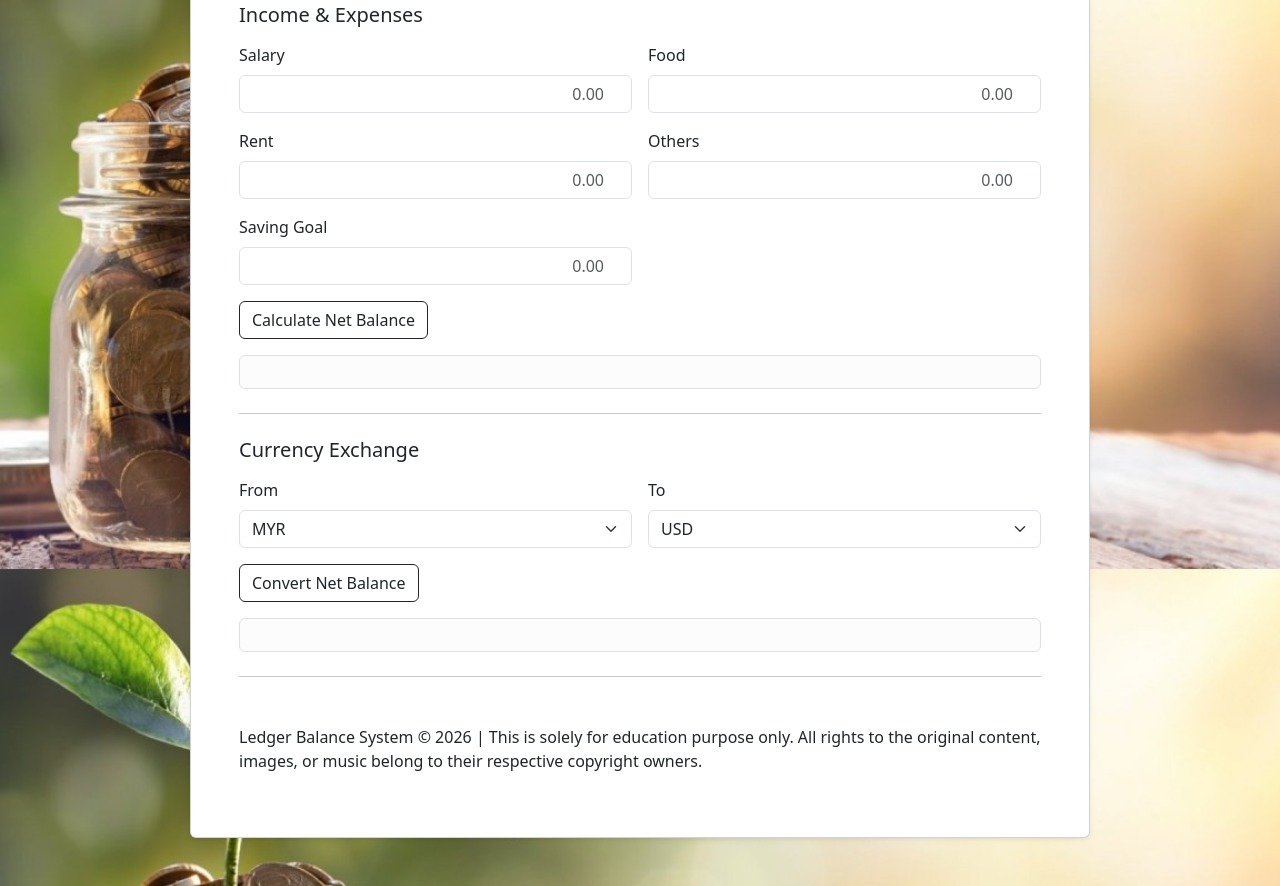
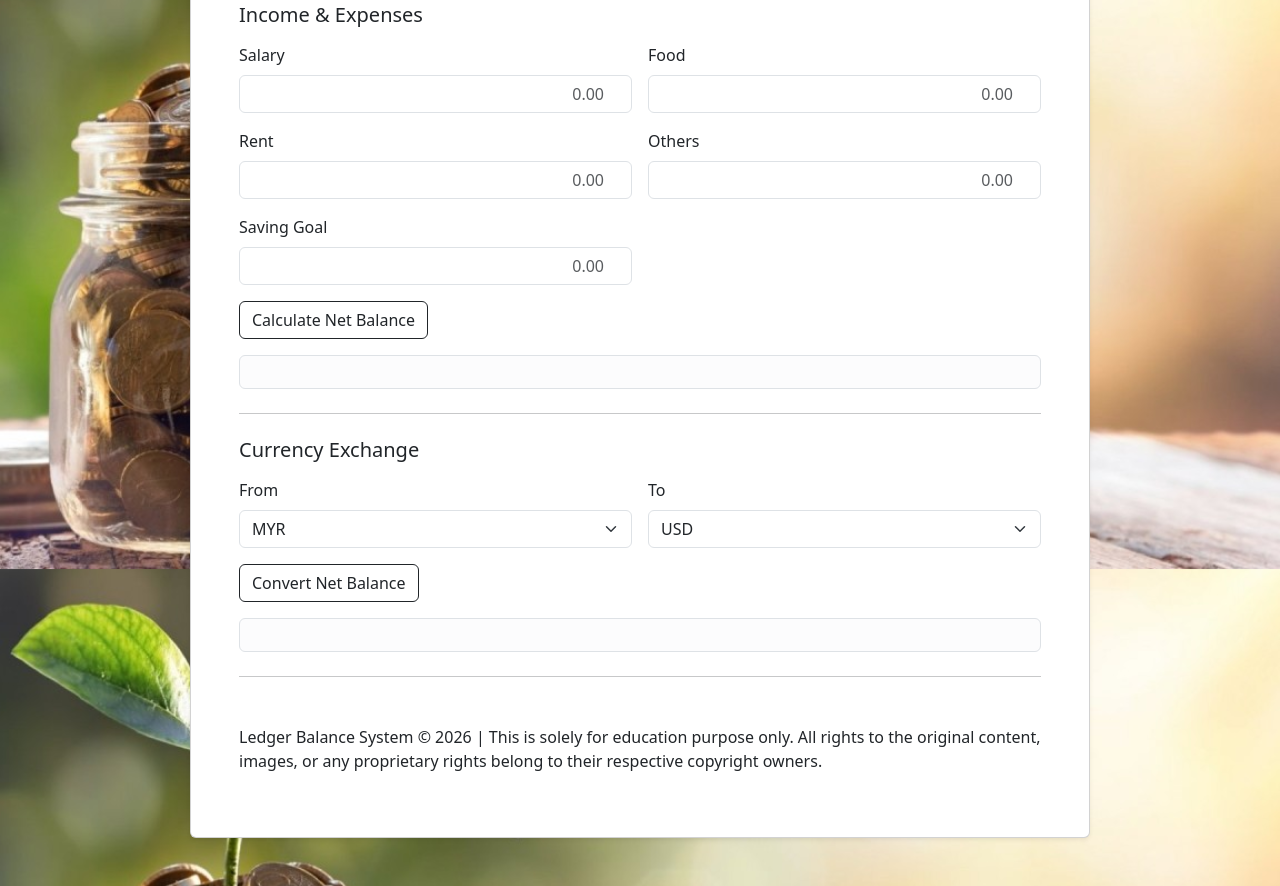
Before and after one commit to FranKnighto/Mission-3, a website with bundled scripts: page index.html in a window 1280 px wide. Shown: the part 231-1117 px from the top of the page. Built offline with nearby package versions, Linux system fonts and the light colour scheme.

Commit message:
v1.1 wordings refined

```diff
--- a/index.html
+++ b/index.html
@@ -172,7 +172,7 @@
         <hr class="my-4">
 
         <footer class="mt-5">
-          <p>Ledger Balance System &copy; 2026 | This is solely for education purpose only. All rights to the original content, images, or music belong to their respective copyright owners.</p>
+          <p>Ledger Balance System &copy; 2026 | This is solely for education purpose only. All rights to the original content, images, or any proprietary rights belong to their respective copyright owners.</p>
         </footer>
 
       </div>
```
Also changed, not shown: README.md.
